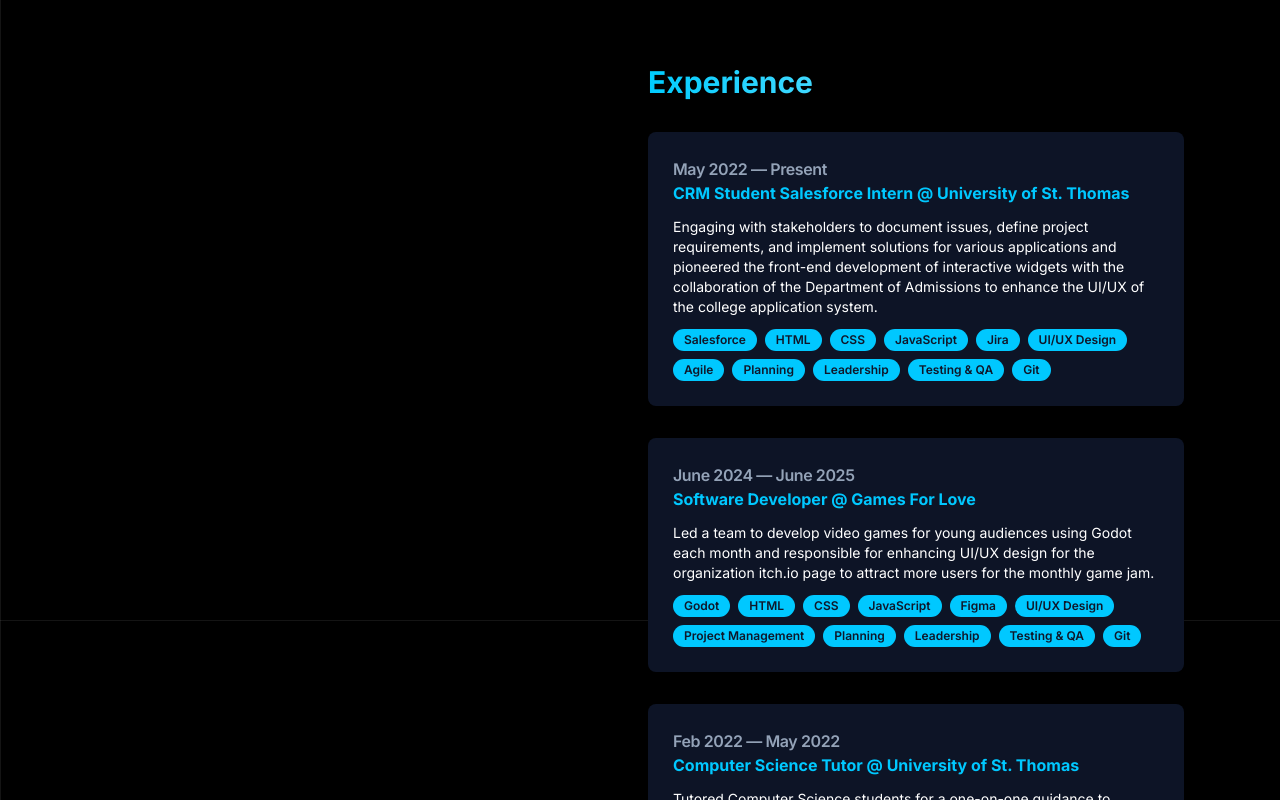
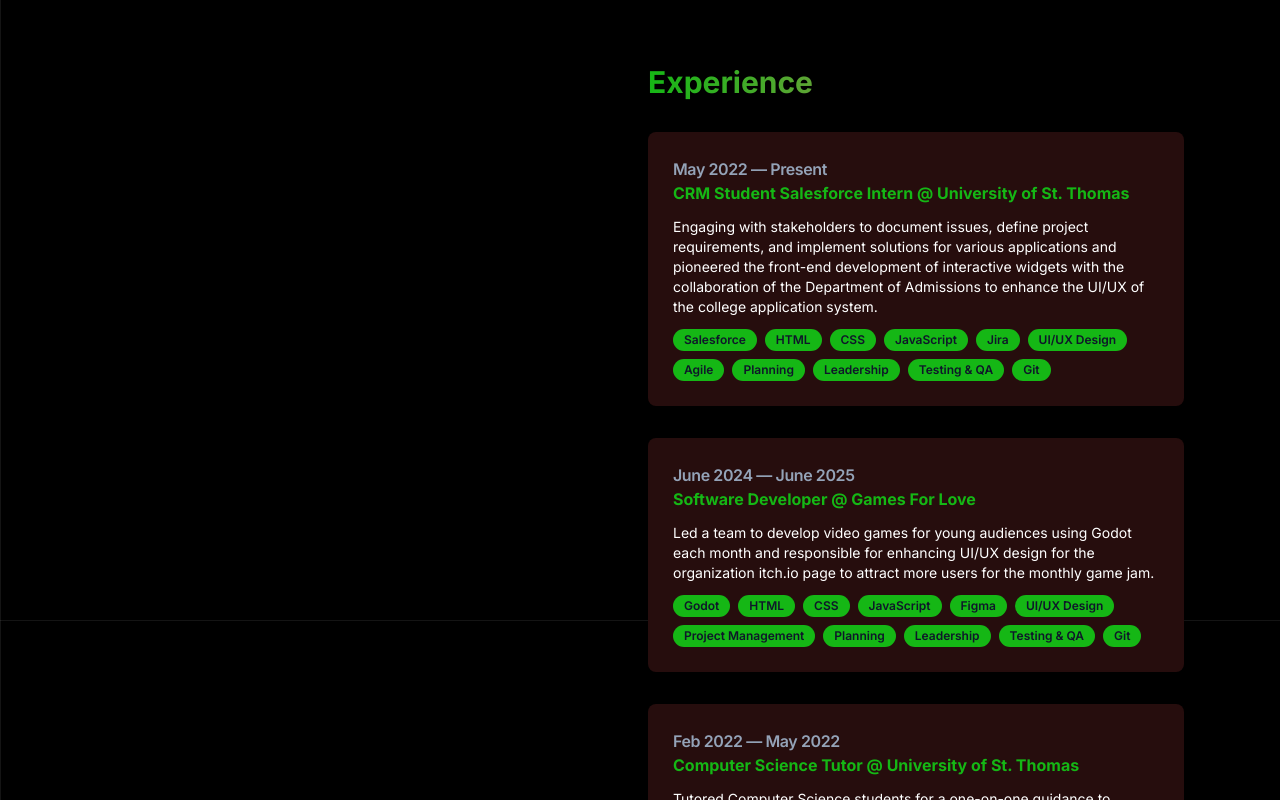
Before and after one commit to FrancisTR/FrancisTR.github.io, a Next.js app: page / in a window 1280 px wide. Shown: the part 980-1780 px from the top of the page. Built offline with nearby package versions, Linux system fonts and the light colour scheme; no server answers.

Commit message:
Refine holiday colors

```diff
--- a/app/page.tsx
+++ b/app/page.tsx
@@ -17,13 +17,16 @@ const inter = Inter({ subsets: ["latin"] });
 // Year, Month, day, hours, minutes, seconds, milliseconds
 const windows: ThemeWindow[] = [
   { // Testing
-    start: new Date(new Date().getFullYear(), 11, 25, 0, 0, 0, 0),
+    start: new Date(new Date().getFullYear(), 1, 0, 0, 0, 0, 0),
     end: new Date(new Date().getFullYear(), 11, 26, 0, 0, 0, 0),
     vars: {
       "--shiny-color": "hsl(120, 79%, 40%)",
       "--shiny-color-light": "#ff7a7a",
 
-      "--primary-main-color": "46, 100%, 50%",
+      "--primary-main-color": "120, 79%, 40%",
+
+      "--card-main-bg": "0, 49%, 10%",
+      "--skills-card-bg": "hsl(0, 49%, 10%)",
     },
   },
 
@@ -32,19 +35,25 @@ const windows: ThemeWindow[] = [
     end: new Date(new Date().getFullYear(), 1, 15, 0, 0, 0, 0),
     vars: {
       "--shiny-color": "#ff00dd",
-      "--shiny-color-light": "#ffcefb",
+      "--shiny-color-light": "rgb(255, 191, 250)",
 
-      "--primary-main-color": "340, 60%, 70%",
+      "--primary-main-color": "305, 100%, 88%",
+
+      "--card-main-bg": "319, 49%, 10%",
+      "--skills-card-bg": "hsl(319, 49%, 10%)",
     },
   },
   { // St. Patrick's Day (March 17th)
     start: new Date(new Date().getFullYear(), 2, 17, 0, 0, 0, 0),
     end: new Date(new Date().getFullYear(), 2, 18, 0, 0, 0, 0),
     vars: {
-      "--shiny-color": "#00ff0dee",
-      "--shiny-color-light": "#c7ffca",
+      "--shiny-color": "#00ff0dd0",
+      "--shiny-color-light": "rgba(159, 255, 162, 0.93)",
 
-      "--primary-main-color": "128, 60%, 70%",
+      "--primary-main-color": "122, 100%, 81%, 0.93",
+
+      "--card-main-bg": "122, 49%, 10%",
+      "--skills-card-bg": "hsl(122, 49%, 10%)",
     },
   },
   { // Halloween (October 31st)
@@ -52,9 +61,12 @@ const windows: ThemeWindow[] = [
     end: new Date(new Date().getFullYear(), 9, 31, 0, 0, 0, 0),
     vars: {
       "--shiny-color": "#ffa600ee",
-      "--shiny-color-light": "#6e5b36ee",
+      "--shiny-color-light": "#ffd47dee",
 
-      "--primary-main-color": "39, 100%, 50%, 0.93",
+      "--primary-main-color": "40, 100%, 75%, 0.93",
+
+      "--card-main-bg": "38, 49%, 10%",
+      "--skills-card-bg": "hsl(38, 49%, 10%)",
     },
   },
   { // Christmas (December 25th)
@@ -64,7 +76,10 @@ const windows: ThemeWindow[] = [
       "--shiny-color": "hsl(120, 79%, 40%)",
       "--shiny-color-light": "#ff7a7a",
 
-      "--primary-main-color": "46, 100%, 50%",
+      "--primary-main-color": "120, 79%, 40%",
+
+      "--card-main-bg": "0, 49%, 10%",
+      "--skills-card-bg": "hsl(0, 49%, 10%)",
     },
   },
 ];
```
